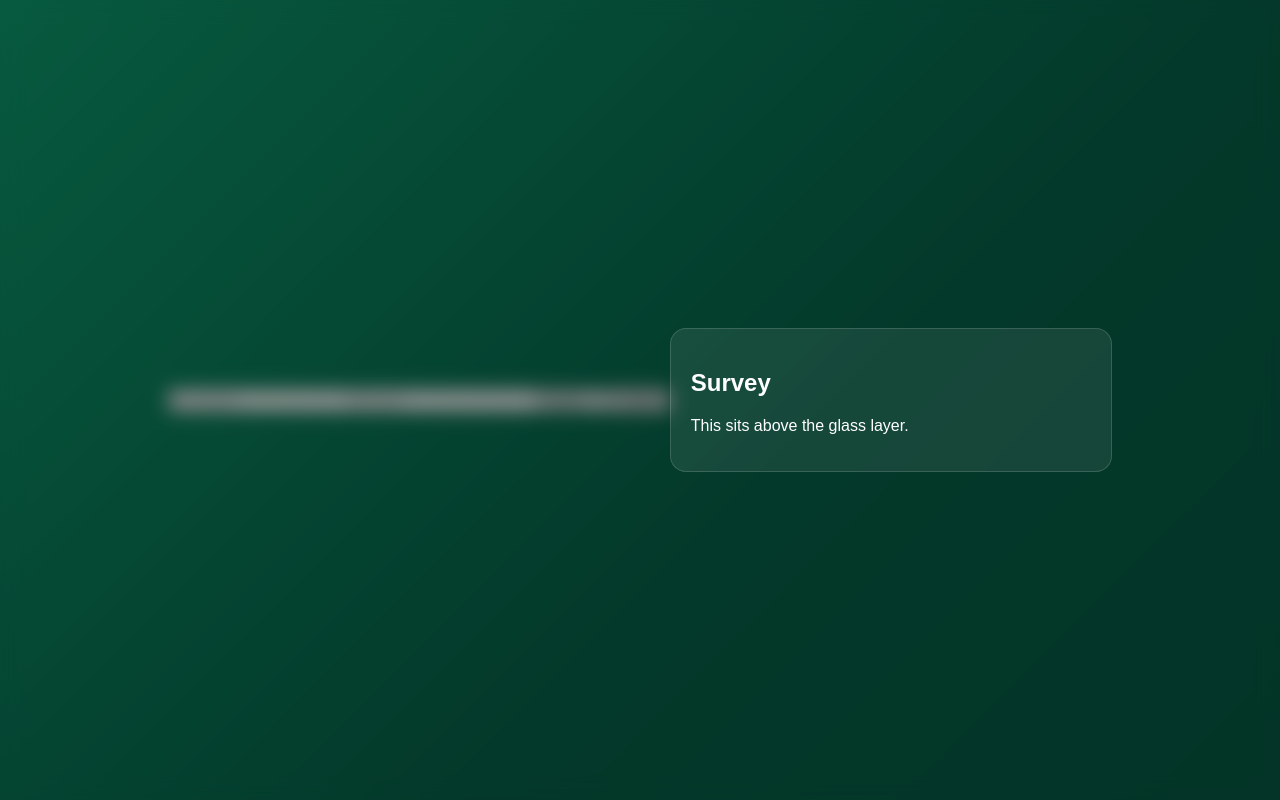
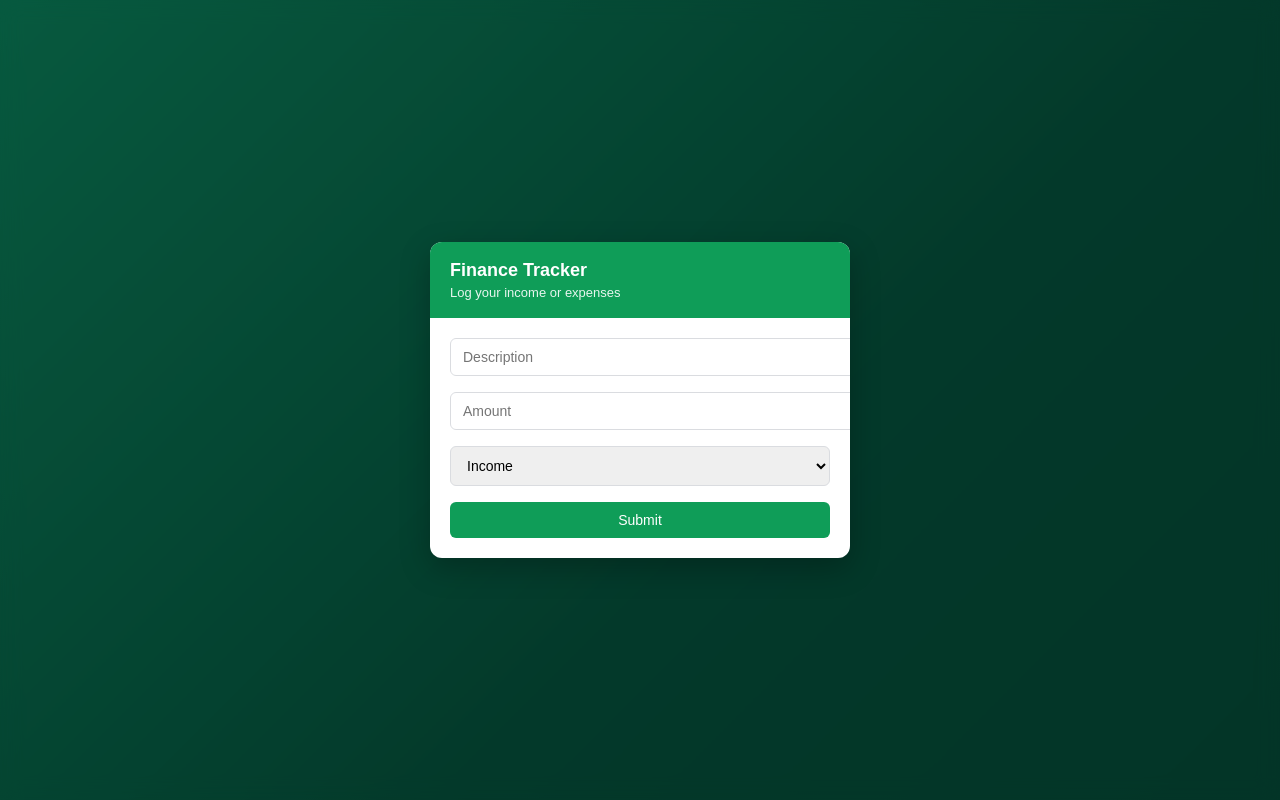
Before and after one commit to Cloudymix/cloudymix.github.io, a plain HTML site: page index.html in a window 1280 px wide. Drawn offline with Linux system fonts and the light colour scheme.

Commit message:
Add files via upload

```diff
--- a/index.html
+++ b/index.html
@@ -1,9 +1,9 @@
 <!DOCTYPE html>
-<html>
+<html lang="en">
 <head>
 <meta charset="UTF-8" />
 <meta name="viewport" content="width=device-width, initial-scale=1.0" />
-<title>Green Glass UI</title>
+<title>Finance Tracker</title>
 
 <style>
   body {
@@ -25,6 +25,7 @@
     display: flex;
     justify-content: center;
     align-items: center;
+    position: relative;
   }
 
   @keyframes greenFlow {
@@ -33,41 +34,120 @@
     100% { background-position: 0% 50%; }
   }
 
-  /* GLASS LAYER (BELOW SURVEY) */
+  /* glass layer behind form */
   .glass-bg {
     position: absolute;
     inset: 0;
-    background: rgba(0, 0, 0, 0.4); /* 60% transparent */
+    background: rgba(0,0,0,0.4); /* 60% transparent */
     backdrop-filter: blur(10px);
     -webkit-backdrop-filter: blur(10px);
     z-index: 1;
   }
 
-  /* SURVEY CONTAINER (ABOVE GLASS) */
-  .survey {
+  /* FORM CARD (Google Forms style) */
+  .form-card {
     position: relative;
     z-index: 2;
+    width: 420px;
 
-    width: 400px;
+    background: #ffffff;
+    border-radius: 12px;
+    box-shadow: 0 10px 30px rgba(0,0,0,0.25);
+    overflow: hidden;
+  }
+
+  .header {
+    background: #0f9d58;
+    color: white;
+    padding: 18px 20px;
+  }
+
+  .header h2 {
+    margin: 0;
+    font-size: 18px;
+  }
+
+  .header p {
+    margin: 4px 0 0;
+    font-size: 13px;
+    opacity: 0.9;
+  }
+
+  .body {
     padding: 20px;
+  }
 
-    background: rgba(255, 255, 255, 0.08);
-    border: 1px solid rgba(255, 255, 255, 0.15);
-    border-radius: 16px;
+  .field {
+    margin-bottom: 16px;
+  }
 
+  .field input,
+  .field select {
+    width: 100%;
+    padding: 10px 12px;
+    border: 1px solid #dadce0;
+    border-radius: 6px;
+    font-size: 14px;
+    outline: none;
+    transition: 0.2s;
+  }
+
+  .field input:focus,
+  .field select:focus {
+    border-color: #0f9d58;
+    box-shadow: 0 0 0 2px rgba(15,157,88,0.15);
+  }
+
+  button {
+    width: 100%;
+    padding: 10px;
+    background: #0f9d58;
     color: white;
+    border: none;
+    border-radius: 6px;
+    font-size: 14px;
+    cursor: pointer;
+    transition: 0.2s;
+  }
+
+  button:hover {
+    background: #0b7d46;
   }
 </style>
 </head>
+
 <body>
+
+<div class="glass-bg"></div>
+
+<div class="form-card">
+
+  <div class="header">
+    <h2>Finance Tracker</h2>
+    <p>Log your income or expenses</p>
+  </div>
+
+  <div class="body">
+
+    <div class="field">
       <input id="desc" placeholder="Description">
-<input id="amount" placeholder="Amount">
+    </div>
+
+    <div class="field">
+      <input id="amount" placeholder="Amount" type="number">
+    </div>
+
+    <div class="field">
       <select id="type">
         <option>Income</option>
         <option>Expense</option>
       </select>
+    </div>
 
     <button onclick="submitData()">Submit</button>
+
+  </div>
+</div>
 
 <script>
 function submitData() {
@@ -84,13 +164,8 @@ mode: "no-cors"
   });
 
   alert("Submitted!");
-}</script>
-<div class="glass-bg"></div>
-
-<div class="survey">
-  <h2>Survey</h2>
-  <p>This sits above the glass layer.</p>
-</div>
+}
+</script>
 
 </body>
 </html>
```
Lines whose indentation alone changed are shown as unchanged.
